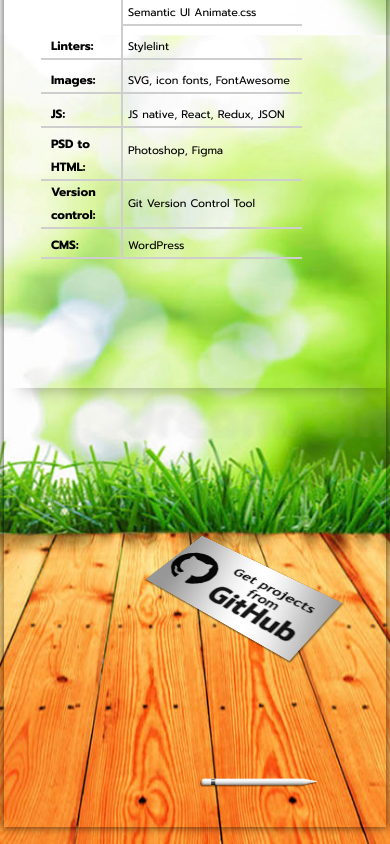
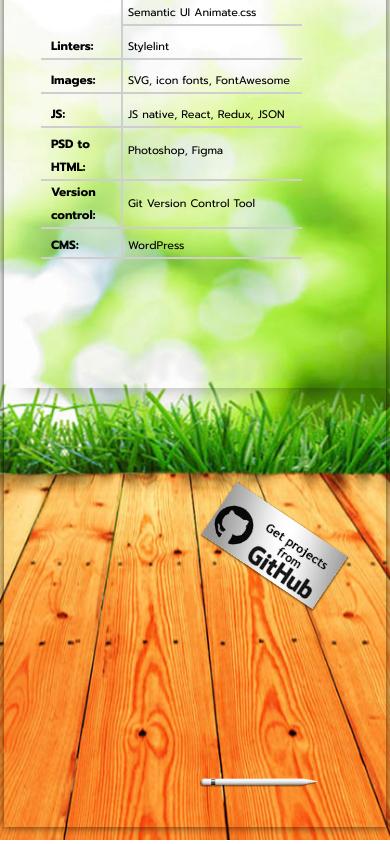
Before and after one commit to YuriiHoliuk/friendly-octo-pancake, a React (Create React App) app: page / in a window 390 px wide. Shown: the part 1590-2434 px from the top of the page. Built offline with nearby package versions, Linux system fonts and the light colour scheme.

Commit message:
working v.1

```diff
--- a/src/components/App/App.jsx
+++ b/src/components/App/App.jsx
@@ -5,7 +5,7 @@ import 'normalize.css';
 import Content from '../Content';
 // import './App.scss';
 
-const App = (props) => (
+const App = () => (
   <div className="App">
     <div className="flex-wrap">
       <div className="pen" />
--- a/src/components/App/App.scss
+++ b/src/components/App/App.scss
@@ -28,8 +28,8 @@
   background-size: 66%;
   background-repeat: no-repeat;
   position: absolute;
-  right: 44px;
-  top: 14px;
+  right: 12px;
+  top: 178px;
 }
 
 .cup {
@@ -45,7 +45,7 @@
 }
 
 .iphone {
-  background-image: url(/portfolio/img/i-keys.png);
+  background-image: url('/portfolio/img/i-keys.png');
   width: 145px;
   background-color: transparent;
   height: 284px;
@@ -59,44 +59,83 @@
   box-shadow: 2px 1px 5px 2px rgba(0, 0, 0, 0.36);
 }
 
-.get {
+.projects {
+  left: 65px;
+  width: 180px;
+  height: 90px;
+  position: absolute;
+
+  &__container {
+    width: 200px;
+    height: 250px;
+    position: absolute;
+  }
+
+  &__getImg {
+    position: absolute;
+    z-index: 2;
+    left: 38px;
+    top: -92px;
+    width: 86px;
+    display: block;
+  }
+
+  &__getImgContainer {
+    position: absolute;
+    height: 100%;
+    width: 100%;
+    backface-visibility: hidden;
+  }
+
+  &__getFromGit {
     background: url(/portfolio/img/visitki/get.jpg);
-    width: 160px;
-    transform: rotate3d(28, 7, 28, -13deg);
+    width: 178px;
     background-size: 100%;
     box-shadow: 1px 1px 2px 1px rgba(0, 0, 0, 0.45);
     height: 84px;
     border: none;
     position: absolute;
-    top: 137px;
-    left: 9px;
-    z-index: 1;
+    top: 161px;
+    left: -9px;
+    z-index: 2;
     outline: none;
     cursor: pointer;
-    transition: transform 0.3s, opacity 0.3s;
+    opacity: 1;
+    transition: transform 0.3s, opacity 0.3s 0.5s, z-index 0.3s 1.5s;
+    //transition: transform 0.3s, opacity 0.3s 1s;
 
-  &:hover {
-    transform: scale(1.03);
-    z-index: 0;
+    &:hover {
+      transform: rotate(-12deg)
+    }
+
+    &--disabled {
+      opacity: 0;
+      z-index: -1;
+    }
   }
 
-  &-disabled {
+  &__getImg {
+    top: 166px;
     opacity: 0;
+    z-index: -1;
   }
-}
 
-.projects {
-  display: flex;
-  align-items: center;
-  position: relative;
-  left: 90px;
 
-  &__container {
-    display: flex;
-    flex-wrap: wrap;
-    width: 200px;
-    height: 250px;
-  }
+    &__getImg-Uber_eats {
+      transition: opacity 0.01s 1s, z-index 0.3s 2s, top 0.4s;
+    }
+
+    &__getImg-portfolio_layout_dia {
+      transition: opacity 0.01s 1s, z-index 0.3s 2s, top 0.4s 0.05s;
+    }
+
+    &__getImg-portfolio_layout_miami {
+      transition: opacity 0.01s 1s, z-index 0.3s 2s, top 0.4s 0.1s;
+    }
+
+    &__getImg-js_test {
+      transition: opacity 0.01s 1s, z-index 0.3s 2s, top 0.4s 0.15s;
+    }
 
   &__project-main {
     background: url('/portfolio/img/projects-main.jpg');
--- a/src/components/App/media.scss
+++ b/src/components/App/media.scss
@@ -1,6 +1,6 @@
 @media screen and (max-width: 1420px) {
     .cv {
-        margin: 20px 0 0 23px;
+        margin: 20px 0 0 220px;
         transform: scale(0.95);
     }
 
@@ -35,7 +35,11 @@
     }
 
     .project {
-        left: 52px;
+        left: 10px;
+
+        &--animated {
+            transform: rotate(-27deg);
+        }
     }
 }
 
@@ -57,7 +61,7 @@
         width: 100px;
         height: 174px;
         right: 1px;
-        top: 156px;
+        top: 393px;
     }
 
     .pen {
@@ -68,7 +72,10 @@
     }
 
     .projects {
-        left: 0;
+        position: relative;
+        left: 31px;
+        top: -67px;
+
 
         &__container {
             transform: scale(0.8);
@@ -94,29 +101,41 @@
     }
 
     .projects {
-        right: 7px;
+        right: 8px;
         left: unset;
         align-items: flex-end;
+        height: 392px;
+
+        &__container {
+            flex-wrap: wrap;
+            width: 200px;
+            height: 90px;
+            margin-left: -18px;
+        }
+    }
+
+    .project {
+        // transform: rotate(-41deg);
     }
 
     .get {
-        left: 22px;
-        top: 544px;
+        left: -10px;
+        top: 234px;
     }
 
     .iphone {
-        left: 716px;
-        transform: rotate3d(44, 13, 17, 11deg);
-        top: 251px;
+        right: 35px;
+        transform: rotate3d(0, 2, 2, 29deg);
+        top: 606px;
     }
 
     .pen {
-        left: 690px;
-        top: 95px;
+        left: 676px;
+
     }
 
     .cup {
-        top: 80px;
+        top: 393px;
     }
 }
 
@@ -136,7 +155,7 @@
         left: 2%;
         align-items: flex-start;
         height: 333px;
-        top: 305px;
+        top: 0;
         transform: scale(0.75);
 
         &__container {
@@ -174,7 +193,7 @@
 }
 @media screen and (max-width: 850px) {
     .projects {
-        left: -8%;
+        left: -40px;
     }
 }
 
@@ -186,6 +205,12 @@
 
 
 @media screen and (max-width: 420px) {
+
+    .App {
+    background: url(/portfolio/img/fon-mobile.jpg);
+    background-size: 100% 2430px;
+    background-repeat: no-repeat;
+}
 
   .flex-wrap {
       justify-content: center;
@@ -228,23 +253,39 @@
     display: none;
   }
 
-  .get {
-    left: 78px;
-    top: -78px;
-    transform: rotate3d(89, -40, 126, 50deg);
-    width: 229px;
-    height: 124px;
-}
-
   .projects {
-    left: -24px;
-    bottom: -173px;
+    left: 125px;
+    bottom: 0px;
     top: unset;
     transform: scale(0.75);
     perspective: 500px;
+    z-index: 1;
+
+    &__getImg {
+        top: 180px;
+        left: 130px;
+        opacity: 0;
+        z-index: -1;
+    }
 
     &__container {
         transform: rotate(34deg);
+        top: -40px;
+        left: 35px;
+    }
+    &__getFromGit {
+        top: 176px;
+        left: 22px;
+        z-index: 2;
+         transition: opacity 0.3s 2s;
+
+         &:hover {
+            transform: rotate(0deg);
+        }
+
+        --disabled {
+            opacity: 0;
+        }
     }
 }
 
@@ -252,7 +293,16 @@
         background-size: 100%;
         perspective: 200px;
         transform: rotate(-13deg);
-        margin-top: -28px;
+        margin-top: -90px;
+        opacity: 0;
+
+        &--animated {
+            display: block;
+            transition: transform 1s 1s, top 0.3s, opacity 0.2s 0.8s, margin 0.5s 2s;
+            margin-top: -28px;
+            opacity: 1;
+            top: 260px;
+        }
 
         &__container {
             box-shadow: 2px 1px 1px 1px rgba(0, 0, 0, 0.45);
--- a/src/components/Content/index.js
+++ b/src/components/Content/index.js
@@ -5,6 +5,7 @@ import { startLoading } from '../../store/actions';
 
 const mapStateToProps = (state) => ({
   projects: state.projects,
+  isLoading: state.isLoading,
 });
 
 const mapDispatchToProps = {
--- a/src/components/Content/view/cv/index.scss
+++ b/src/components/Content/view/cv/index.scss
@@ -12,5 +12,5 @@
     background-color: white;
     box-shadow: 10px 10px 15px -8px rgba(0, 0, 0, 0.29);
     border-radius: 1px;
-    margin: 20px 0 0 130px;
+    margin: 15px 0 0 299px;
 }
--- a/src/components/Content/view/projects/index.jsx
+++ b/src/components/Content/view/projects/index.jsx
@@ -1,10 +1,12 @@
-import React from 'react';
+import React, { useState } from 'react';
 
 import Project from './project';
 // import './index.scss';
 
 const Projects = (props) => {
   const { projects } = props;
+  const [flag, setAnimationFlag] = useState(false);
+
   const lepestok = {
     data: {
       homepage: 'https://lepestok.top/',
@@ -12,20 +14,43 @@ const Projects = (props) => {
       description: 'Flexbox / Woocommerce / SEO / Google, FCB Ads',
     },
   };
-  console.log('projects', projects);
+
+  const onClickGetProjects = () => {
+    props.startLoading();
+    setTimeout(() => setAnimationFlag(true));
+  };
+
   return (
     <div className="projects">
-      <button type="button" aria-label="Get projects" onClick={() => props.startLoading()} className={!props.projects.length ? 'get' : 'get get-disabled'} />
       <div className="projects__container">
-
         {
           (Array.isArray(projects)) && projects.map((project) => (
-            <Project key={project.data.id} project={project} />
+            <Project key={project.data.id} project={project} animated={flag} />
           ))
         }
         {
-          (Array.isArray(projects)) && (<Project project={lepestok} />)
+          (Array.isArray(projects)) && (<Project project={lepestok} animated={flag} />)
         }
+        <div className="projects__scene">
+          {
+              (Array.isArray(projects)) && projects.map((project) => (
+                <img
+                  className={!flag
+                    ? 'projects__getImg'
+                    : `projects__getImg projects__getImg-${project.data.name}`}
+                  src="/portfolio/img/projects.png"
+                  alt="projects"
+                />
+              ))
+            }
+        </div>
+        <button
+          type="button"
+          aria-label="GetFromGit-projects"
+          onClick={() => onClickGetProjects()}
+          className={
+          !flag ? 'projects__getFromGit' : 'projects__getFromGit projects__getFromGit--disabled'
+      } />
       </div>
     </div>
   );
--- a/src/components/Content/view/projects/project/index.jsx
+++ b/src/components/Content/view/projects/project/index.jsx
@@ -1,13 +1,14 @@
 import React from 'react';
 
-const Project = ({ project }) => (
-  <a href={project.data.homepage} target="_blank" rel="noopener noreferrer" className="project">
-    <div className={`project__container project__name-${project.data.name}`}>
-      <div className="project__name">{project.data.description}</div>
-      {console.log('props.project', project.data)}
-      <div className="project__image" />
-    </div>
-  </a>
-);
+const Project = (props) => {
+  const { project, animated } = props;
+  return (
+    <a href={project.data.homepage} target="_blank" rel="noopener noreferrer" className={!animated ? 'project' : 'project project--animated'}>
+      <div className={`project__container project__name-${project.data.name}`}>
+        <div className="project__name">{project.data.description}</div>
+      </div>
+    </a>
+  );
+};
 
 export default Project;
--- a/src/reducers/finish.js
+++ /dev/null
@@ -1,16 +0,0 @@
-import { ACTION_TYPES } from '../store/actions';
-
-const { FINISH_LOADING } = ACTION_TYPES;
-
-export default (state = { isLoading: true }, { type }) => {
-  switch (type) {
-    case FINISH_LOADING:
-      return {
-        ...state,
-        isLoading: false,
-      };
-
-    default:
-      return state;
-  }
-};
--- a/src/reducers/index.js
+++ b/src/reducers/index.js
@@ -1,12 +1,10 @@
 import { combineReducers } from 'redux';
-import { reducer as formReducer } from 'redux-form';
 import projects from './projects';
-import finish from './finish';
+import isLoading from './isLoading';
 
 const createRootReducer = () => combineReducers({
   projects,
-  form: formReducer,
-  finish,
+  isLoading,
 });
 
 export default createRootReducer;
--- /dev/null
+++ b/src/reducers/isLoading.js
@@ -0,0 +1,16 @@
+import { ACTION_TYPES } from '../store/actions';
+
+const { START_LOADING, FINISH_LOADING } = ACTION_TYPES;
+
+export default (state = null, { type }) => {
+  switch (type) {
+    case START_LOADING:
+      return true;
+
+    case FINISH_LOADING:
+      return false;
+
+    default:
+      return state;
+  }
+};
```
Also changed, not shown: src/components/Content/view/projects/project/index.scss (+30 -14 lines), public/img/projects.png.
